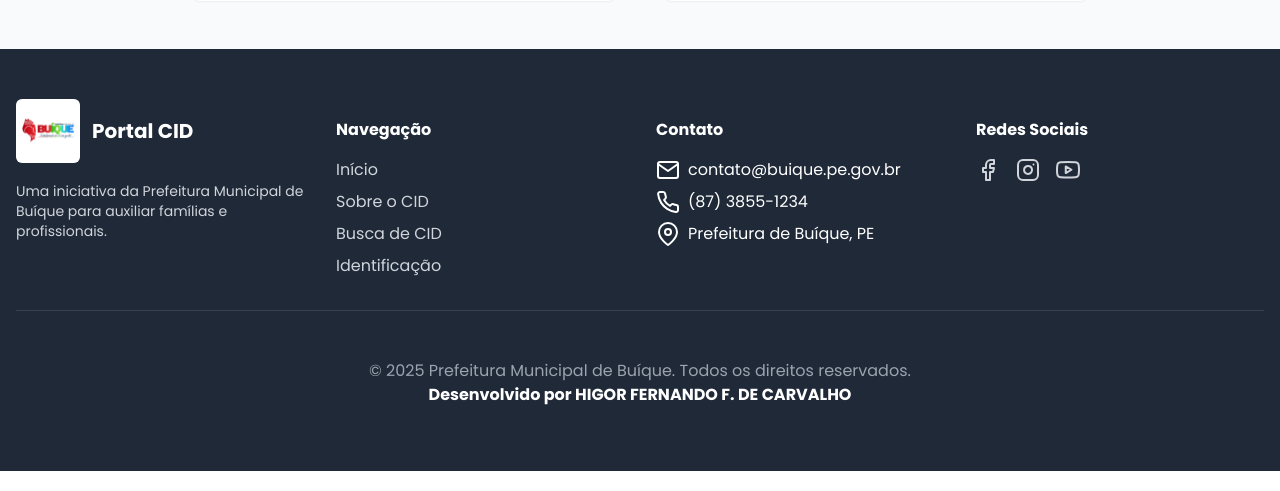
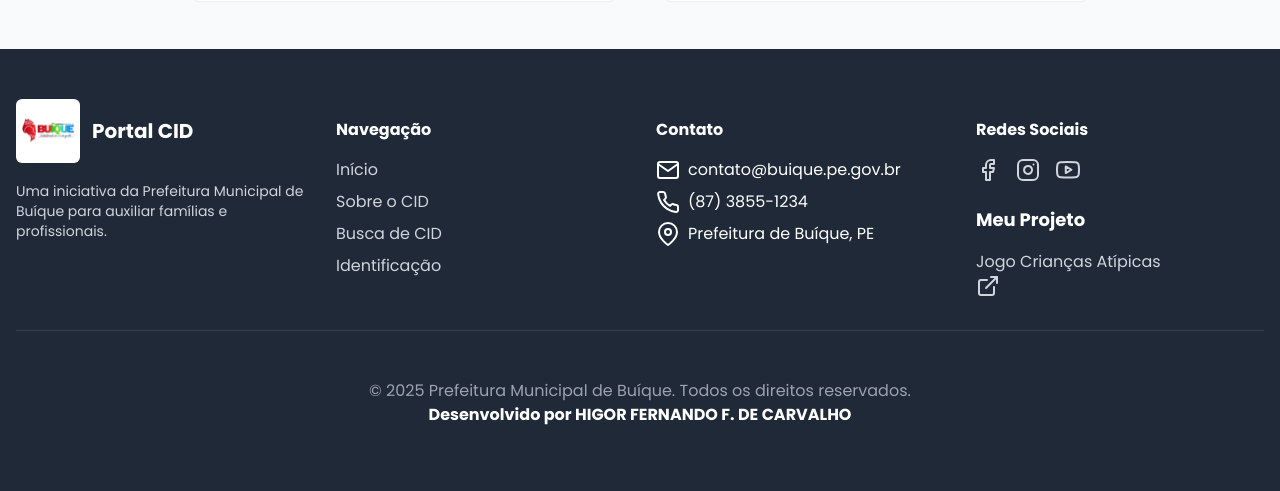
Before and after one commit to improvisedmagician/portal-cid-buique, a Flask app: page /contato in a window 1280 px wide. Shown: the part 923-1414 px from the top of the page. Run offline with Flask 3, Linux system fonts and the light colour scheme.

```diff
--- a/templates/busca.html
+++ b/templates/busca.html
@@ -173,7 +173,7 @@
                     <h4 class="font-semibold mb-4">Redes Sociais</h4>
                     <div class="flex space-x-4">
                         <a href="#" class="text-gray-300 hover:text-white"><i data-feather="facebook"></i></a>
-                        <a href="#" class="text-gray-300 hover:text-white"><i data-feather="instagram"></i></a>
+                        <a href="https://www.instagram.com/higom.0/" class="text-gray-300 hover:text-white"><i data-feather="instagram"></i></a>
                         <a href="#" class="text-gray-300 hover:text-white"><i data-feather="youtube"></i></a>
                     </div>
                 </div>
--- a/templates/contato.html
+++ b/templates/contato.html
@@ -142,8 +142,19 @@
                     <h4 class="font-semibold mb-4">Redes Sociais</h4>
                     <div class="flex space-x-4">
                         <a href="#" class="text-gray-300 hover:text-white"><i data-feather="facebook"></i></a>
-                        <a href="#" class="text-gray-300 hover:text-white"><i data-feather="instagram"></i></a>
+                        <a href="https://www.instagram.com/higom.0/" class="text-gray-300 hover:text-white"><i data-feather="instagram"></i></a>
                         <a href="#" class="text-gray-300 hover:text-white"><i data-feather="youtube"></i></a>
+                    </div>
+                    <div>
+                        <h4 class="font-bold text-lg mb-4 tracking-wider">Meu Projeto</h4>
+                        <ul class="space-y-2 text-gray-300">
+                            <li>
+                                <a href="https://improvisedmagician.github.io/JOGO_CRIANCAS_ATIPICAS/" target="_blank" rel="noopener noreferrer" class="inline-flex items-center hover:text-white transition-colors">
+                                    Jogo Crianças Atípicas
+                                    <i data-feather="external-link" class="w-4 h-4 ml-2"></i>
+                                </a>
+                            </li>
+                        </ul>
                     </div>
                 </div>
             </div>
--- a/templates/identificacao.html
+++ b/templates/identificacao.html
@@ -164,7 +164,7 @@
                     <h4 class="font-semibold mb-4">Redes Sociais</h4>
                     <div class="flex space-x-4">
                         <a href="#" class="text-gray-300 hover:text-white"><i data-feather="facebook"></i></a>
-                        <a href="#" class="text-gray-300 hover:text-white"><i data-feather="instagram"></i></a>
+                        <a href="https://www.instagram.com/higom.0/" class="text-gray-300 hover:text-white"><i data-feather="instagram"></i></a>
                         <a href="#" class="text-gray-300 hover:text-white"><i data-feather="youtube"></i></a>
                     </div>
                 </div>
--- a/templates/index.html
+++ b/templates/index.html
@@ -173,7 +173,7 @@
                     <h4 class="font-semibold mb-4">Redes Sociais</h4>
                     <div class="flex space-x-4">
                         <a href="#" class="text-gray-300 hover:text-white"><i data-feather="facebook"></i></a>
-                        <a href="#" class="text-gray-300 hover:text-white"><i data-feather="instagram"></i></a>
+                        <a href="https://www.instagram.com/higom.0/" class="text-gray-300 hover:text-white"><i data-feather="instagram"></i></a>
                         <a href="#" class="text-gray-300 hover:text-white"><i data-feather="youtube"></i></a>
                     </div>
                 </div>
--- a/templates/sobre.html
+++ b/templates/sobre.html
@@ -110,7 +110,7 @@
                     <h4 class="font-semibold mb-4">Redes Sociais</h4>
                     <div class="flex space-x-4">
                         <a href="#" class="text-gray-300 hover:text-white"><i data-feather="facebook"></i></a>
-                        <a href="#" class="text-gray-300 hover:text-white"><i data-feather="instagram"></i></a>
+                        <a href="https://www.instagram.com/higom.0/" class="text-gray-300 hover:text-white"><i data-feather="instagram"></i></a>
                         <a href="#" class="text-gray-300 hover:text-white"><i data-feather="youtube"></i></a>
                     </div>
                 </div>
```
